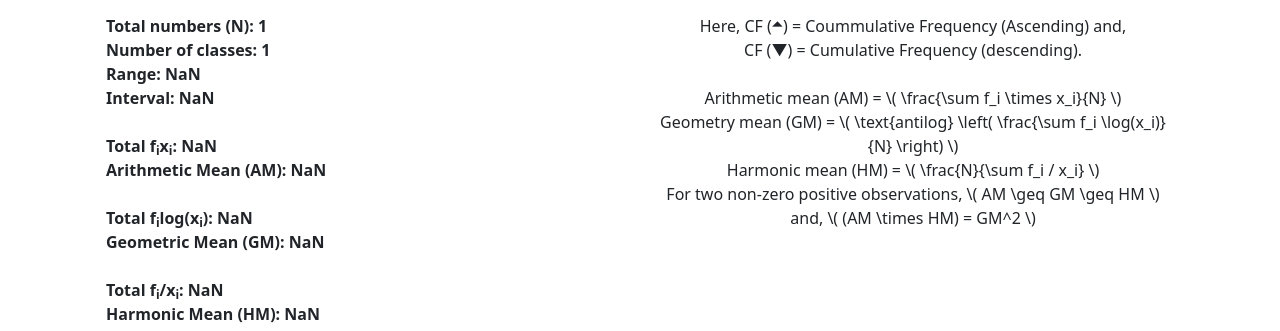
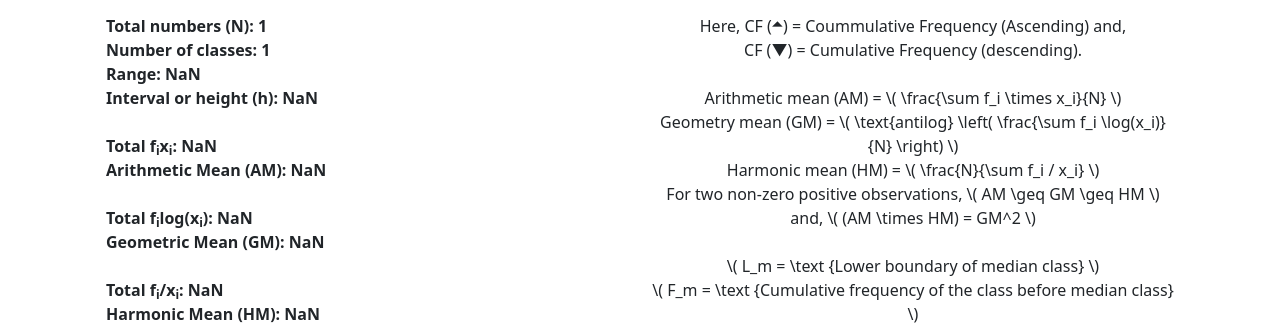
Before and after one commit to SharafatKarim/FrequencyCraft, a website built with Parcel: page src/index.html in a window 1280 px wide. Both pictures are taken after a click on the button "Analyze data". Shown: the part 445-776 px from the top of the page. Built offline with nearby package versions, Linux system fonts and the light colour scheme.

Commit message:
refactor: Improve formatting and add median calculation in generateTable function

```diff
--- a/src/acquisitions.js
+++ b/src/acquisitions.js
@@ -124,6 +124,14 @@ function generateTable(numArray) {
     console.log("classCumulativeFrequency :\n", classCumulativeFrequency);
     let total = classCumulativeFrequency[numOfClass - 1];
 
+    let median = 0;
+    for (let i = 0; i < numOfClass; i++) {
+        if (classCumulativeFrequency[i] >= total / 2) {
+            median = i;
+            break;
+        }
+    }
+
     // display table
     var freqTable = document.getElementById("freqTable");
     while (freqTable.hasChildNodes()) {
@@ -204,13 +212,20 @@ function generateTable(numArray) {
     var string = "Total numbers (N): " + total + "<br>";
     string += "Number of classes: " + numOfClass + "<br>";
     string += "Range: " + range + "<br>";
-    string += "Interval: " + interval + "<br><br>";
+    string += "Interval or height (h): " + interval + "<br><br>";
+
     string += "Total f<sub>i</sub>x<sub>i</sub>: " + total_FiXi + "<br>";
     string += "Arithmetic Mean (AM): " + total_FiXi / total + "<br><br>";
     string += "Total f<sub>i</sub>log(x<sub>i</sub>): " + total_FiLogXi + "<br>";
     string += "Geometric Mean (GM): " + Math.exp(total_FiLogXi / total) + "<br><br>";
     string += "Total f<sub>i</sub>/x<sub>i</sub>: " + total_Fi_BY_Xi + "<br>";
-    string += "Harmonic Mean (HM): " + total / total_Fi_BY_Xi + "<br>";
+    string += "Harmonic Mean (HM): " + total / total_Fi_BY_Xi + "<br><br>";
+
+    string += "Median class: " + classInterval[median][0] + '-' + classInterval[median][1] + "<br>";
+    string += "Lower limit of the median class (L<sub>m</sub>): " + classInterval[median][0] + "<br>";
+    string += "Commulative frequency before median class (F<sub>m</sub>): " + (median > 0 ? classCumulativeFrequency[median - 1] : 0) + "<br>";
+    string += "Frequency of the median class (f<sub>m</sub>): " + classFrequency[median] + "<br>";
+    string += "Median: " + classInterval[median][0] + ' + (' + total / 2 + ' - ' + (median > 0 ? classCumulativeFrequency[median - 1] : 0) + ') * ' + interval + ' / ' + classFrequency[median] + " = " + (classInterval[median][0] + (total / 2 - (median > 0 ? classCumulativeFrequency[median - 1] : 0)) * interval / classFrequency[median]) + "<br>";
 
     paragraph.innerHTML = string;
     measurements.appendChild(paragraph);
--- a/src/index.html
+++ b/src/index.html
@@ -59,7 +59,13 @@
                         Geometry mean (GM) = \( \text{antilog} \left( \frac{\sum f_i \log(x_i)}{N} \right) \) <br>
                         Harmonic mean (HM) = \( \frac{N}{\sum f_i / x_i} \) <br>
                         For two non-zero positive observations, \( AM \geq GM \geq HM \) <br>
-                        and, \( (AM \times HM) = GM^2 \) <br>
+                        and, \( (AM \times HM) = GM^2 \) <br><br>
+
+                        \( L_m = \text {Lower boundary of median class} \)<br>
+                        \( F_m = \text {Cumulative frequency of the class before median class} \)<br>
+                        \( f_m = \text {Frequency of median class} \)<br>
+                        \( h = \text {Class width or, interval} \)<br>
+                        Median = \( L_m + \left( \frac{\frac{N}{2} - F_m}{f_m} \right) \times h \) <br>
                     </div>
                 </div>
             </div>
```
